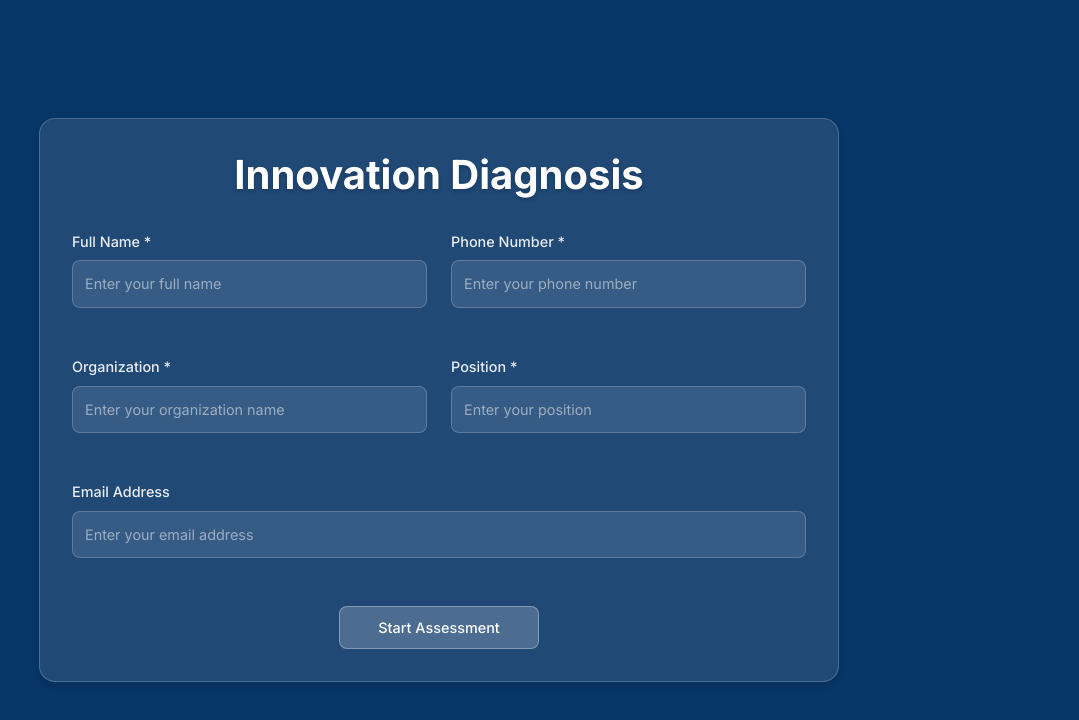
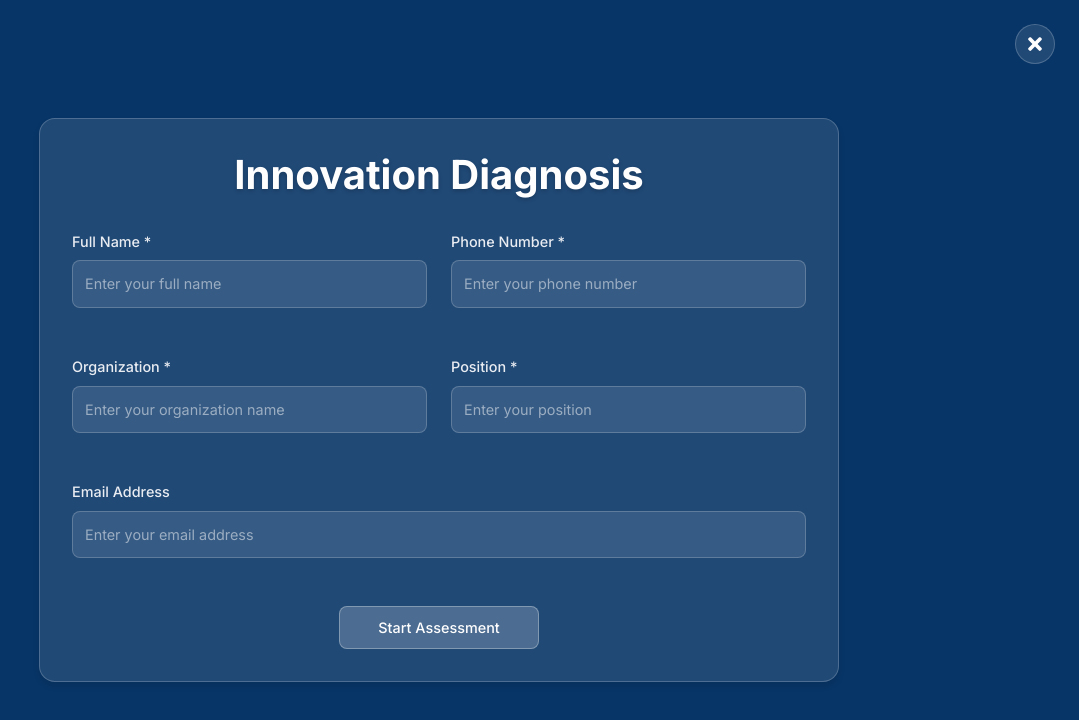
Before and after one commit to yahya-mdarhri/cie_market_frontend, a React (Vite) app: page /audit-innovation in a window 1280 px wide. Shown: the top 720 px of the page, without its empty margins (201-1280 px from the left). Built offline with nearby package versions, Linux system fonts and the light colour scheme.

Commit message:
feat: added close button

```diff
--- a/src/pages/landing/InnovationDiagnosis/InnovationDiagnosis.tsx
+++ b/src/pages/landing/InnovationDiagnosis/InnovationDiagnosis.tsx
@@ -181,6 +181,9 @@ function InnovationDiagnosis() {
   if (!hasStarted) {
     return (
       <div className="audit-container">
+      <button className="exit-button" onClick={handleExit}>
+        <FaTimes />
+      </button>
         <motion.div
           initial={{ opacity: 0, scale: 0.9 }}
           animate={{ opacity: 1, scale: 1 }}
```
